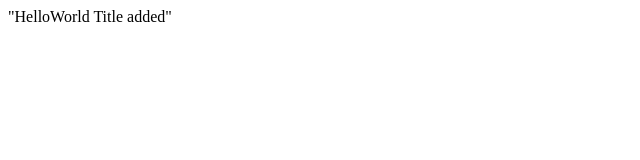
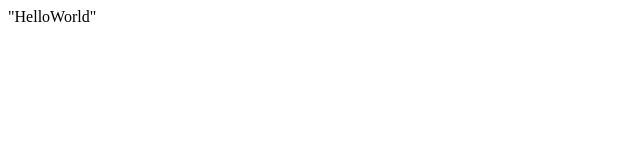
Before and after one commit to luisalvarez246/living_coding_f5, a plain HTML site: page index.html in a window 1280 px wide. Shown: the full height of the page, 0-640 px from the left. Drawn offline with Linux system fonts and the light colour scheme.

Commit message:
HelloWorld added

```diff
--- a/index.html
+++ b/index.html
@@ -9,7 +9,7 @@
 </head>
 
 <body>
-    "HelloWorld Title added"
+    "HelloWorld"
 </body>
 
 </html>
```
